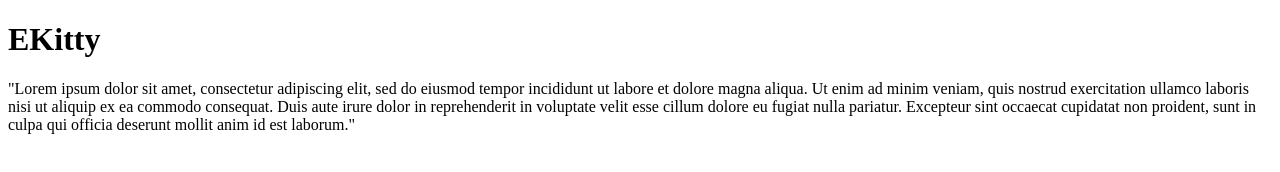
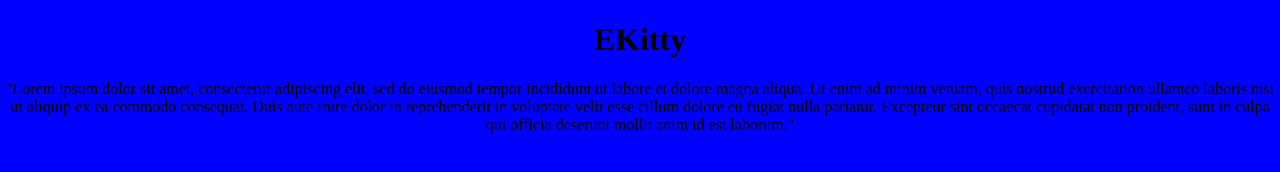
Before and after one commit to CharlieDovey98/SuperSchoolStore-Website-Front-End, a plain HTML site: page index.html in a window 1280 px wide. Drawn offline with Linux system fonts and the light colour scheme.

Commit message:
Adding style.css css styling

```diff
--- a/index.html
+++ b/index.html
@@ -4,6 +4,7 @@
 <head>
     <meta charset="UTF-8">
     <meta name="viewport" content="width=device-width, initial-scale=1.0">
+    <link rel="stylesheet" href="style.css">
     <title>EKitty</title>
 </head>
 
--- /dev/null
+++ b/style.css
@@ -0,0 +1,5 @@
+body {
+    margin: 0;
+    background-color: blue;
+    text-align: center;
+}
```
